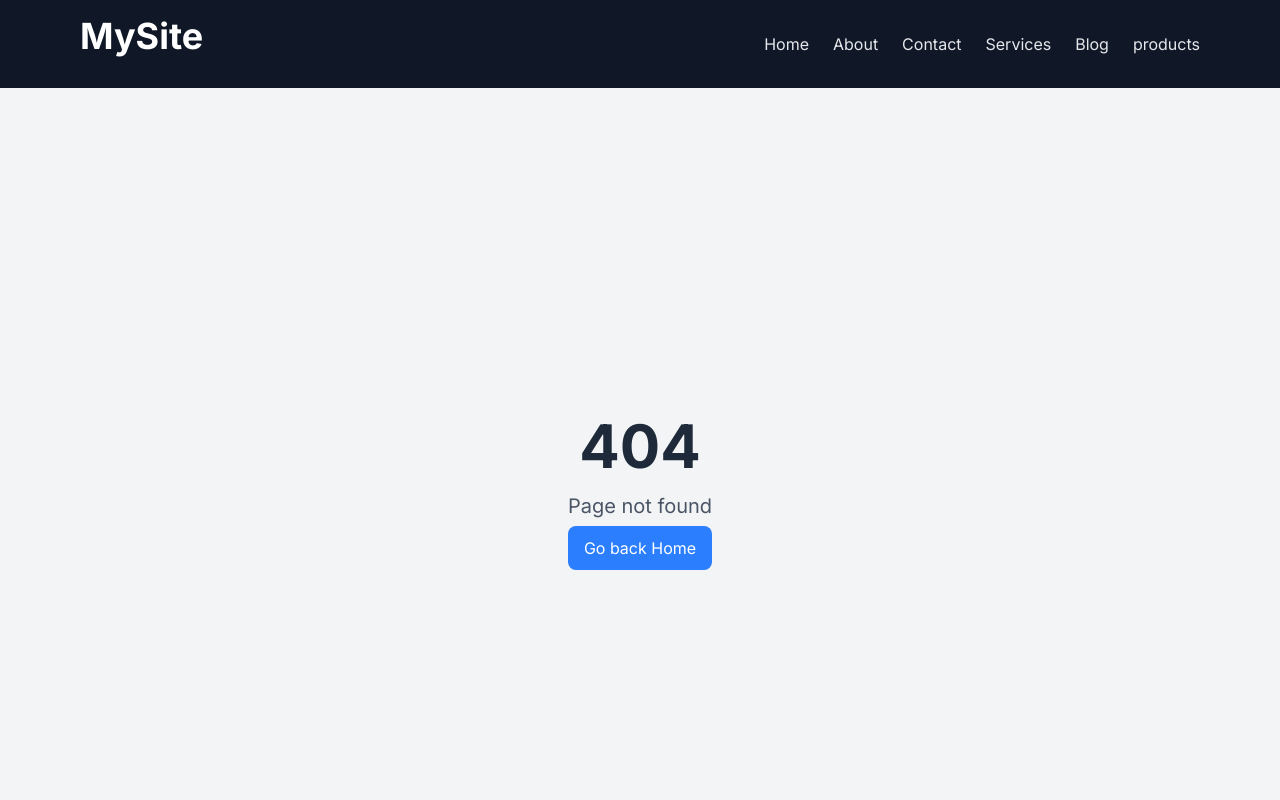
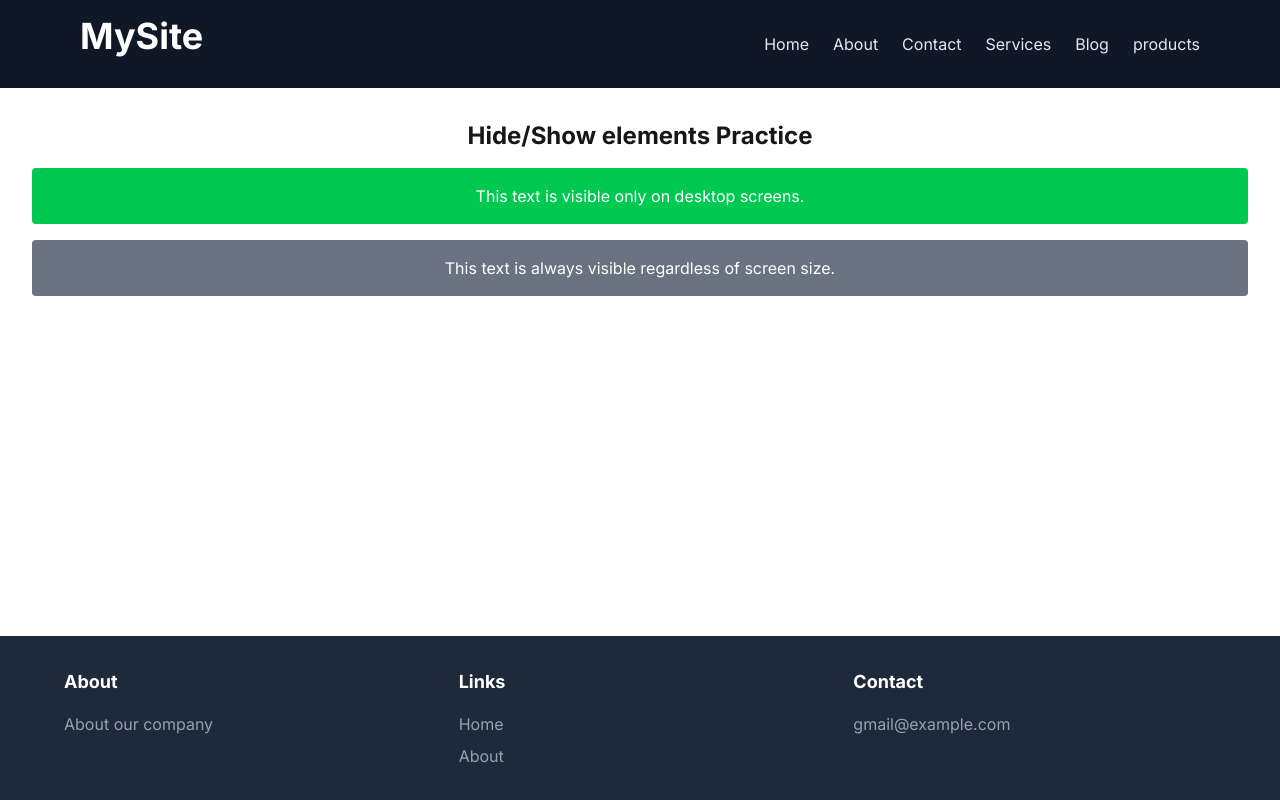
Before and after one commit to MahrooshNaeemAnwar/learning-Nextjs, a Next.js app in the folder my-first-next-app/: page /HideShow in a window 1280 px wide. Before the commit this address had no page. Shown: the top 800 px of the page. Built offline with nearby package versions, Linux system fonts and the light colour scheme.

Commit message:
HideShow-element-practice

```diff
--- /dev/null
+++ b/my-first-next-app/app/HideShow/page.tsx
@@ -0,0 +1,19 @@
+export default function HideShow(){
+    return(
+        <div className="p-4 md:p-8">
+            <h1 className="text-2xl font-bold text-center mb-4">Hide/Show elements Practice</h1>
+            {/*Mobile only  */}
+            <div className="block md:hidden bg-blue-500 text-white p-4 rounded mb-4">
+                <p className="text-center">This text is visible only on mobile screens.</p>
+            </div>
+            {/*Desktop only */}
+            <div className="hidden md:block bg-green-500 text-white p-4 rounded mb-4">
+                <p className="text-center">This text is visible only on desktop screens.</p>
+            </div>
+            {/*Always Visible */}
+            <div className="bg-gray-500 text-white p-4 rounded">
+                <p className="text-center">This text is always visible regardless of screen size.</p>
+            </div>
+        </div>
+    );
+}
```
